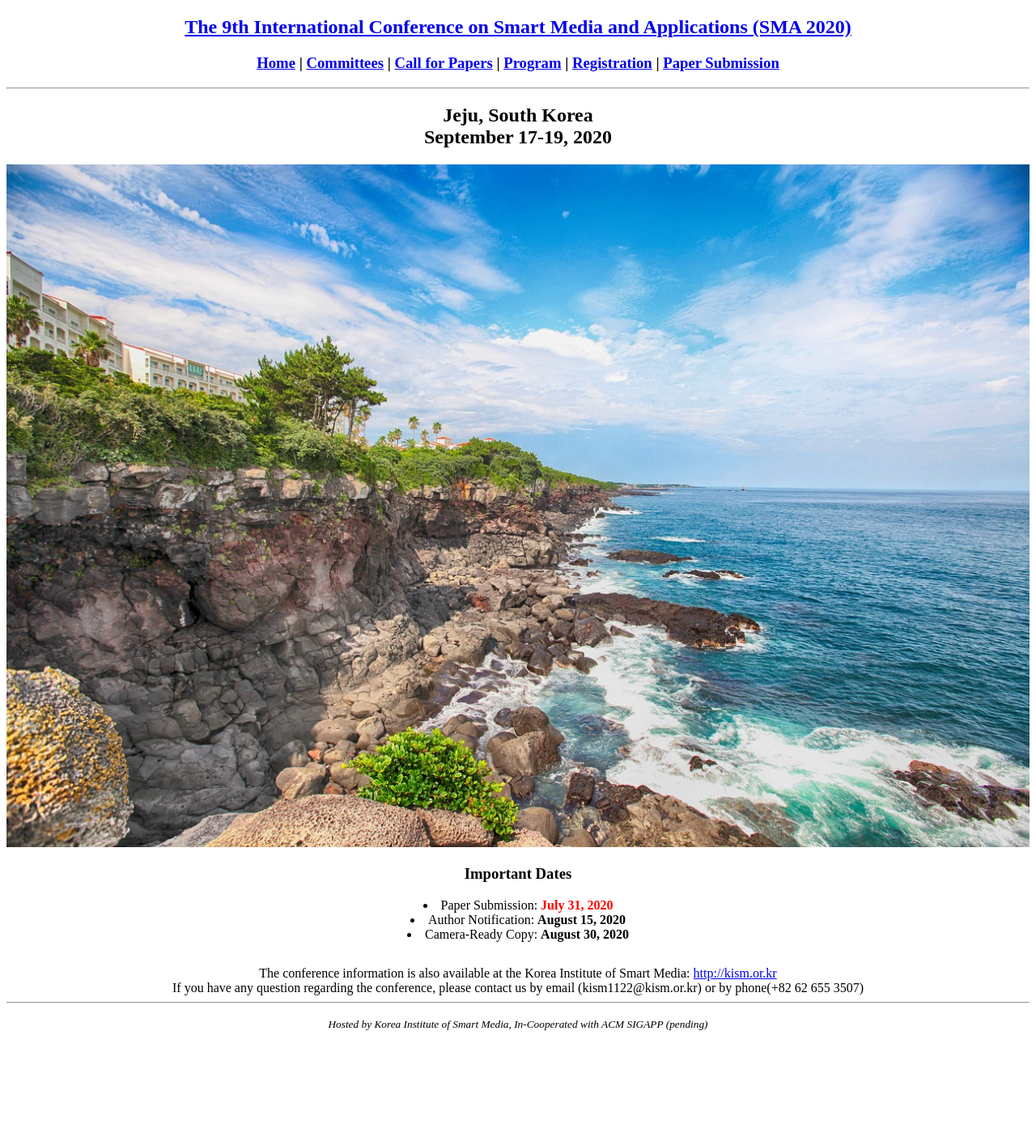
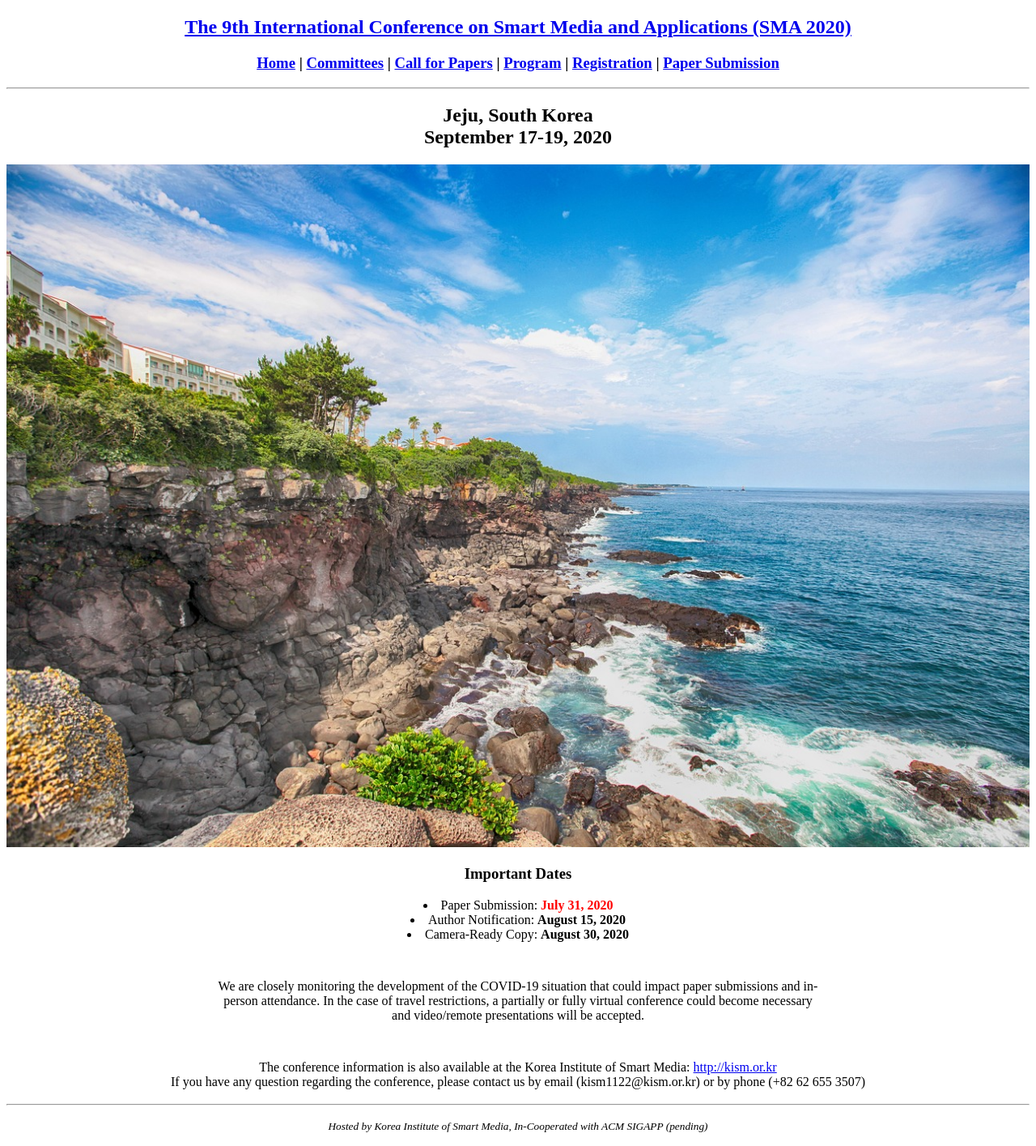
Before and after one commit to icea-conf/sma-2020.github.io, a Jekyll site: the page built from index.html, in a window 1280 px wide. Shown: the whole page at 81% size. Built offline with Jekyll 4.4.1, drawn with Linux system fonts in a browser that asks for light colours; the list of posts is cut into pages by our own code; before the commit the page ends 1289 px from its top, so only the background shows below that.

Commit message:
Update index.html

```diff
--- a/index.html
+++ b/index.html
@@ -30,10 +30,14 @@ title: SMA 2020
                   </div>
             </div>
 
-            <div style="padding-top: 30px;">
+            <div class="content" style="padding-top: 30px;">
+                  <p>We are closely monitoring the development of the COVID-19 situation that could impact paper submissions and in-person attendance. In the case of travel restrictions, a partially or fully virtual conference could become necessary and video/remote presentations will be accepted.</p>
+            </div>
+
+            <div style="padding-top: 30px; padding-bottom: 10px;">
                   <a>The conference information is also available at the Korea Institute of Smart Media: </a>
                   <a href='http://kism.or.kr/'>http://kism.or.kr</a><br>
-                  <a>If you have any question regarding the conference, please contact us by email (kism1122@kism.or.kr) or by phone(+82 62 655 3507)</a>
+                  <a>If you have any question regarding the conference, please contact us by email (kism1122@kism.or.kr) or by phone (+82 62 655 3507)</a>
             </div>
       </center>
 </div>
```
